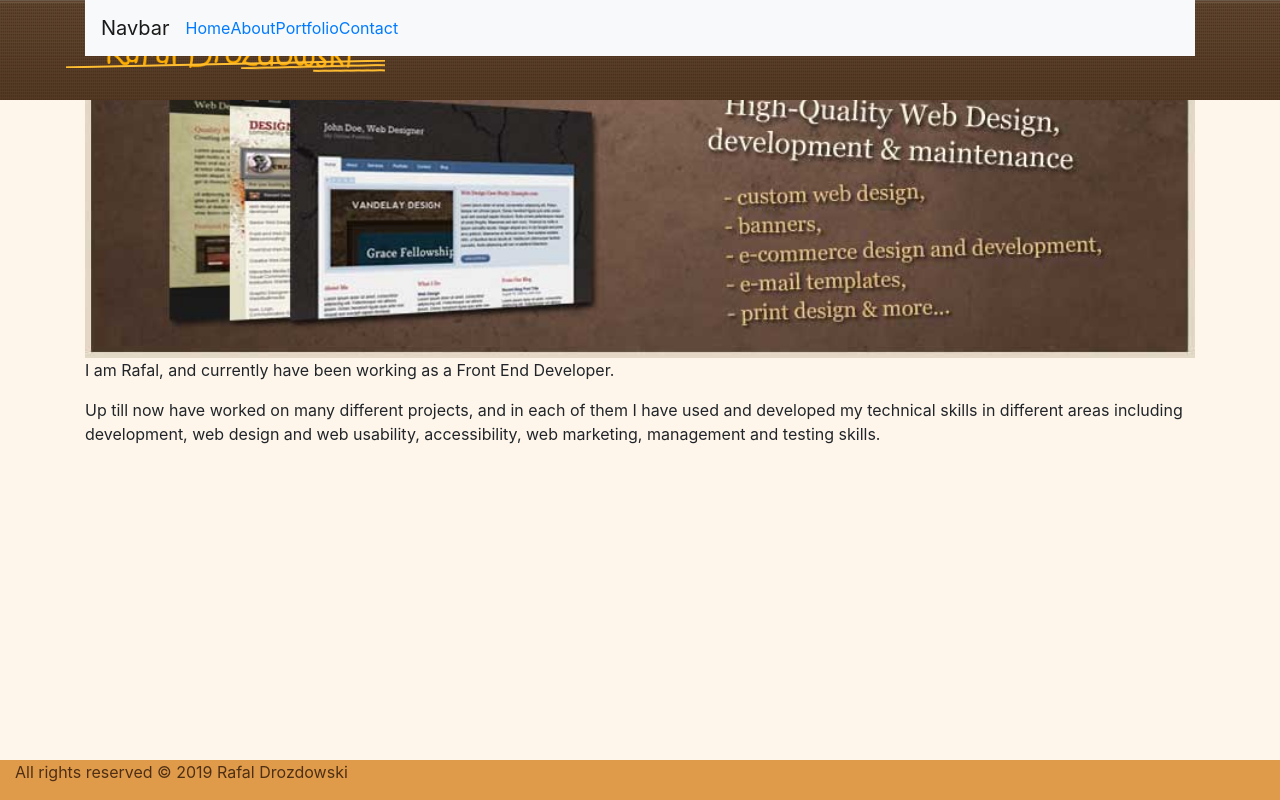
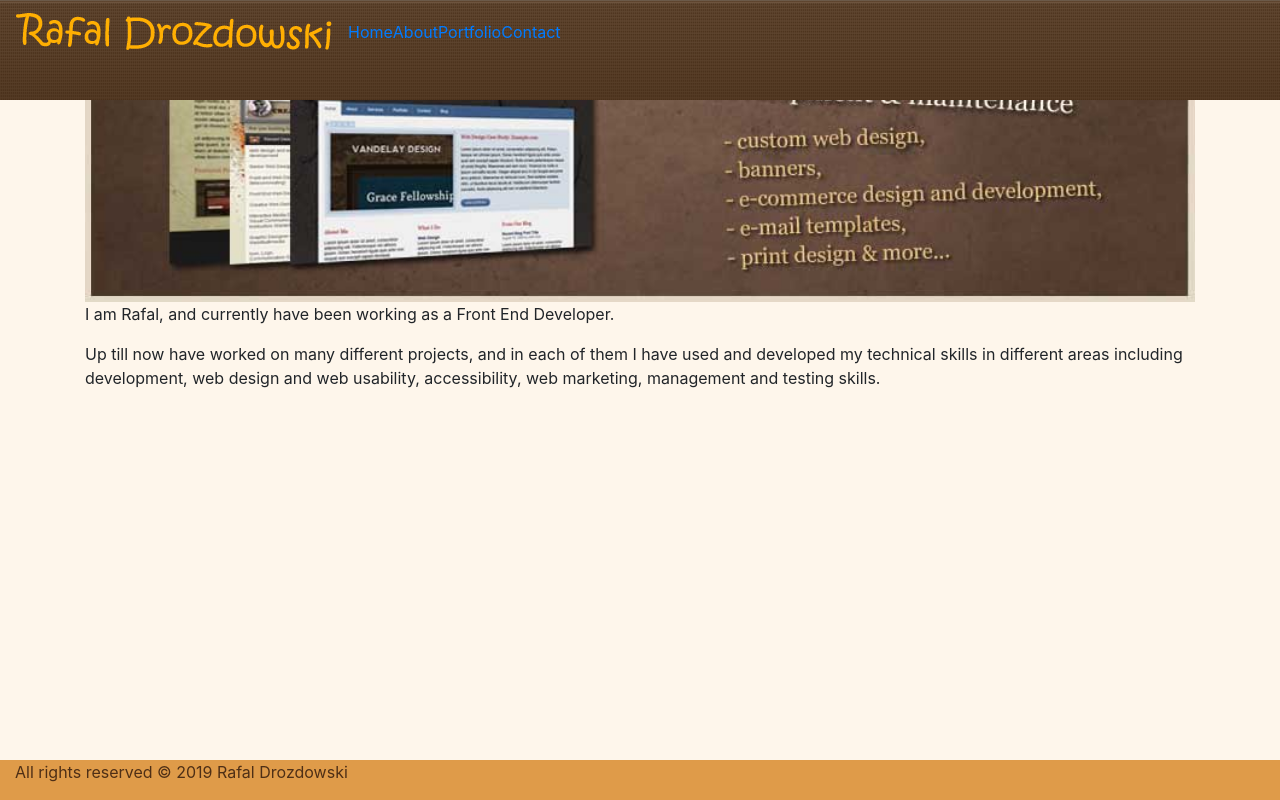
Before and after one commit to drozdek/react-app-boilerplate, a React app: page /Home#/ in a window 1280 px wide. Built offline with nearby package versions, Linux system fonts and the light colour scheme.

Commit message:
menu  & header changes

```diff
--- a/index.html
+++ b/index.html
@@ -5,10 +5,7 @@
   <meta charset="utf-8">
   <meta name="viewport" content="width=device-width, initial-scale=1, shrink-to-fit=yes">
   <base href="/" />
-  <link rel="stylesheet"
-  href="https://maxcdn.bootstrapcdn.com/bootstrap/4.2.1/css/bootstrap.min.css"
-  integrity="sha384-GJzZqFGwb1QTTN6wy59ffF1BuGJpLSa9DkKMp0DgiMDm4iYMj70gZWKYbI706tWS"
-  crossorigin="anonymous" />
+  <link rel="stylesheet" href="https://maxcdn.bootstrapcdn.com/bootstrap/4.2.1/css/bootstrap.min.css" />
   <link rel="stylesheet" href="src/styles.css" />
   <title>Rafal Drozdowski - Portfolio</title>
 </head>
@@ -19,6 +16,7 @@
   </noscript>
 
   <div class="container" id="root"></div>
+
   <script src="https://code.jquery.com/jquery-3.3.1.slim.min.js"></script>
   <script src="https://cdnjs.cloudflare.com/ajax/libs/popper.js/1.14.3/umd/popper.min.js"></script>
   <script src="https://stackpath.bootstrapcdn.com/bootstrap/4.1.1/js/bootstrap.min.js"></script>
--- a/src/Components/UI/About/index.jsx
+++ b/src/Components/UI/About/index.jsx
@@ -10,7 +10,7 @@ export default class About extends Component {
   render() {
     return (
       <div>
-        <img src={Img}  className={'img-responsive'}/>
+        <img src={Img} className={'img-responsive'} />
         <section dangerouslySetInnerHTML={{ __html: JsonMenu[1].menuText }}></section>
       </div>
     )
--- a/src/Components/UI/Contact/index.jsx
+++ b/src/Components/UI/Contact/index.jsx
@@ -6,7 +6,7 @@ export default class Contact extends Component {
   render() {
     return (
       <div>
-        <img src={Img}  className={'img-responsive'} />
+        <img src={Img} className={'img-responsive'} />
         <section dangerouslySetInnerHTML={{ __html: JsonMenu[3].menuText }}></section>
       </div>
     )
--- a/src/Components/UI/Home/index.jsx
+++ b/src/Components/UI/Home/index.jsx
@@ -5,10 +5,10 @@ import Img from './img/websites.jpg';
 
 export default class Home extends Component {
   render() {
-    return(
+    return (
       <div>
-      <img src={Img}  className={'img-responsive'}/>
-      <section dangerouslySetInnerHTML={{__html: JsonMenu[0].sectionImg, __html: JsonMenu[0].menuText}}></section>
+        <img src={Img} className={'img-responsive'} />
+        <section dangerouslySetInnerHTML={{ __html: JsonMenu[0].sectionImg, __html: JsonMenu[0].menuText }}></section>
       </div>
     )
   }
--- a/src/Components/UI/Menu/Menu.jsx
+++ b/src/Components/UI/Menu/Menu.jsx
@@ -1,7 +1,9 @@
 import React, { Component } from 'react';
 import MenuItem from './MenuItem.jsx';
 import JsonMenu from './Menu.json';
-
+import Logo from '../../../../img/name.png';
+import Stripes from '../../../../img/3stripes.png';
+import Styles from './Menu.scss';
 
 export default class Menu extends Component {
   constructor(props) {
@@ -14,9 +16,9 @@ export default class Menu extends Component {
     }
 
     return (
-
-<nav className={"navbar navbar-expand-lg navbar-light bg-light"}>
-  <a className={"navbar-brand"} href="#">Navbar</a>
+      <header src={Styles.Stripes}>
+      <nav className={"navbar navbar-expand-lg navbar-light"}>
+        <a className={"navbar-brand"} href="#"><img src={ Logo }/></a>
         <button className={"navbar-toggler"} type="button" data-toggle="collapse" data-target="#navbarSupportedContent" aria-controls="navbarSupportedContent" aria-expanded="false" aria-label="Toggle navigation">
           <span className={"navbar-toggler-icon"}></span>
         </button>
@@ -32,15 +34,7 @@ export default class Menu extends Component {
           </ul>
         </div>
       </nav>
-
-      //       this.JsonMenu.map((item, index) => {
-      //         return (
-      //           <MenuItem key={index} menu={item.menuTitle} />
-      //         )
-      //       })
-      //     }
-      //   </ul>
-      // </nav>
+      </header>
     )
   }
 }
--- a/src/Components/UI/Menu/Menu.scss
+++ b/src/Components/UI/Menu/Menu.scss
@@ -1,3 +1,20 @@
 .navbar {
-  margin-top: 100px;
+  margin-top: 0px;
 }
+
+.Stripes {
+  background-image: url('../../../../img/3stripes.png');
+  width: 250px;
+  position: relative;
+  top: -8px;
+}
+.Name {
+  margin-left: 8%;
+  margin-top: 3%;
+  width: 250px;
+}
+#stripes {
+  position: fixed;
+  left: 66px;
+  top: 60px;
+}
--- a/src/styles.css
+++ b/src/styles.css
@@ -2,9 +2,9 @@ body {
   background-color: #fef6eb;
 }
 
-/* .navbar {
-  margin-top: 100px;
-} */
+.navbar {
+  /* margin-top: 100px; */
+}
 
 section {
   height: 100%;
```
Lines whose indentation alone changed are shown as unchanged.
